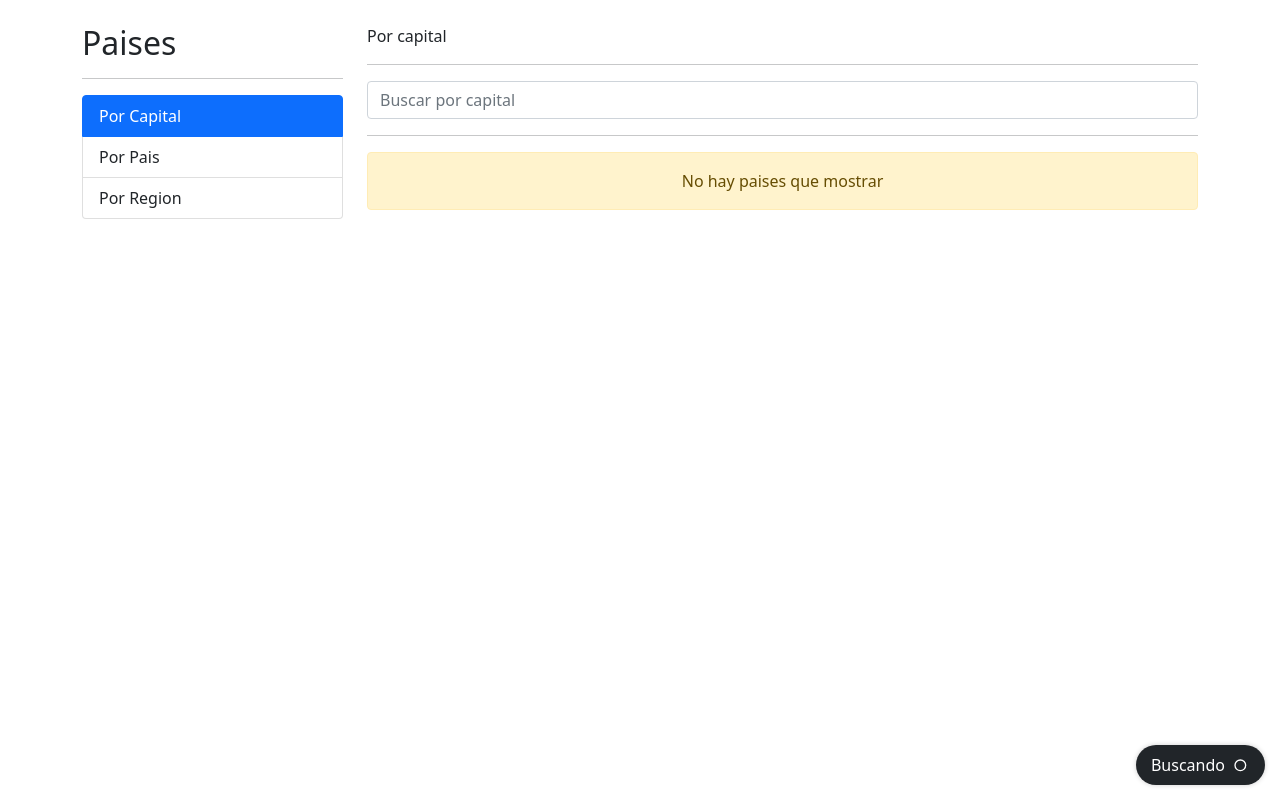
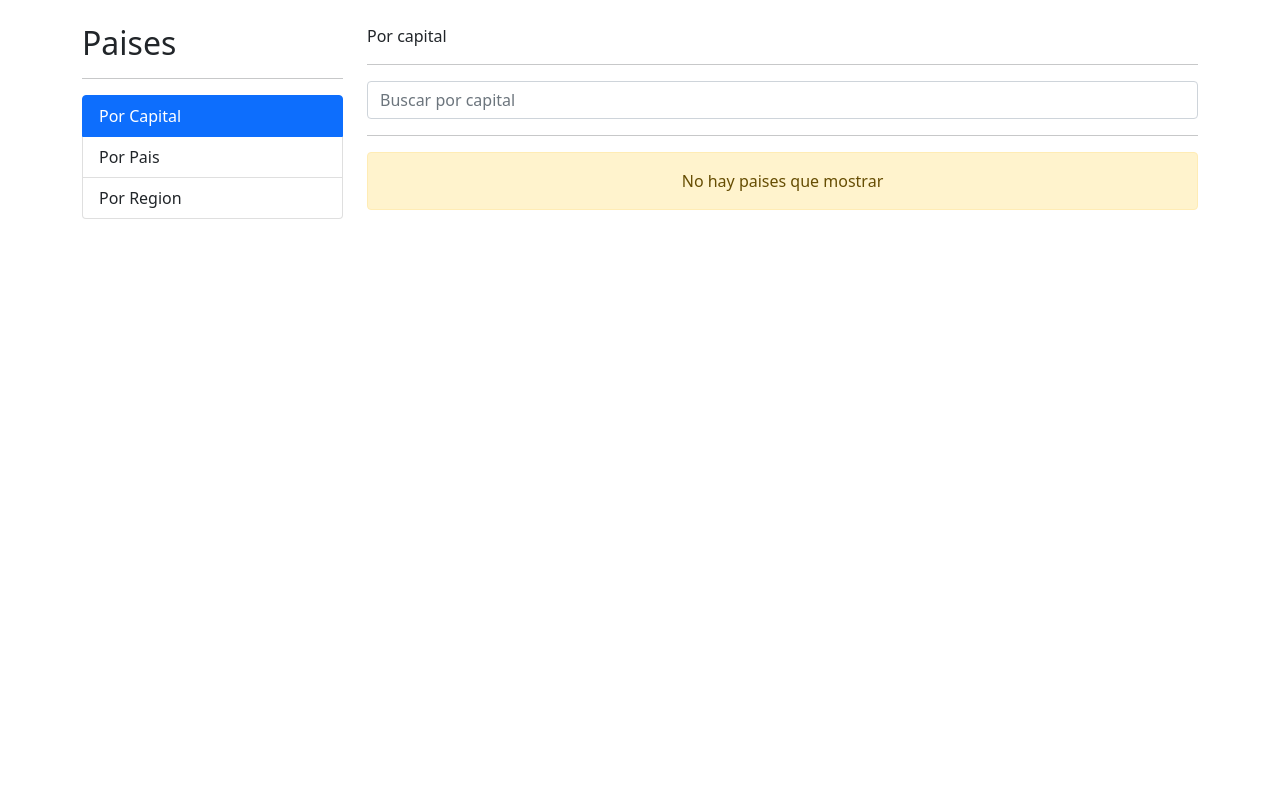
Before and after one commit to cesarluilly/cesarluilly-UDY-AngularDeCeroAExperto-04PaisesAppRepasando, an Angular app: page /countries/by-capital in a window 1280 px wide. Built offline with nearby package versions, Linux system fonts and the light colour scheme.

Commit message:
video 138 Mostrar y ocultar el LoadingSpinner

```diff
--- a/src/app/countries/pages/by-capital-page/by-capital-page.component.html
+++ b/src/app/countries/pages/by-capital-page/by-capital-page.component.html
@@ -13,7 +13,7 @@
 <div class="row">
   <div class="col">
     <hr>
-    <shared-loading-spinner></shared-loading-spinner>
+    <shared-loading-spinner *ngIf="isLoading"></shared-loading-spinner>
 
     <countries-table [countries]="countries"></countries-table>
   </div>
--- a/src/app/countries/pages/by-capital-page/by-capital-page.component.ts
+++ b/src/app/countries/pages/by-capital-page/by-capital-page.component.ts
@@ -11,18 +11,25 @@
 export class ByCapitalPageComponent {
 
   public countries: ICountry[] = [];
+  public isLoading: boolean = false;
 
   constructor(private countriesService : CountriesService){
 
   }
 
   searchByCapital(term: string):void {
+
+    this.isLoading = true;
+
     console.log('Desde ByCapitaPage');
     console.log(term);
 
     this.countriesService.searchCapital(term).subscribe(
       countries => {
         this.countries = countries;
+
+        // Despues de que ya tengo el resultado, remuevo el loading.
+        this.isLoading = false;
       }
     );
   }
--- a/src/app/countries/services/countries.service.ts
+++ b/src/app/countries/services/countries.service.ts
@@ -27,7 +27,10 @@
         console.log(error);
 
         return of([])
-      })
+      }),
+      // Lo utilizamos para simular que el servicio esta
+      //    tardando un poner un loader.
+      delay ( 2000 )
     );
   }
 
```
